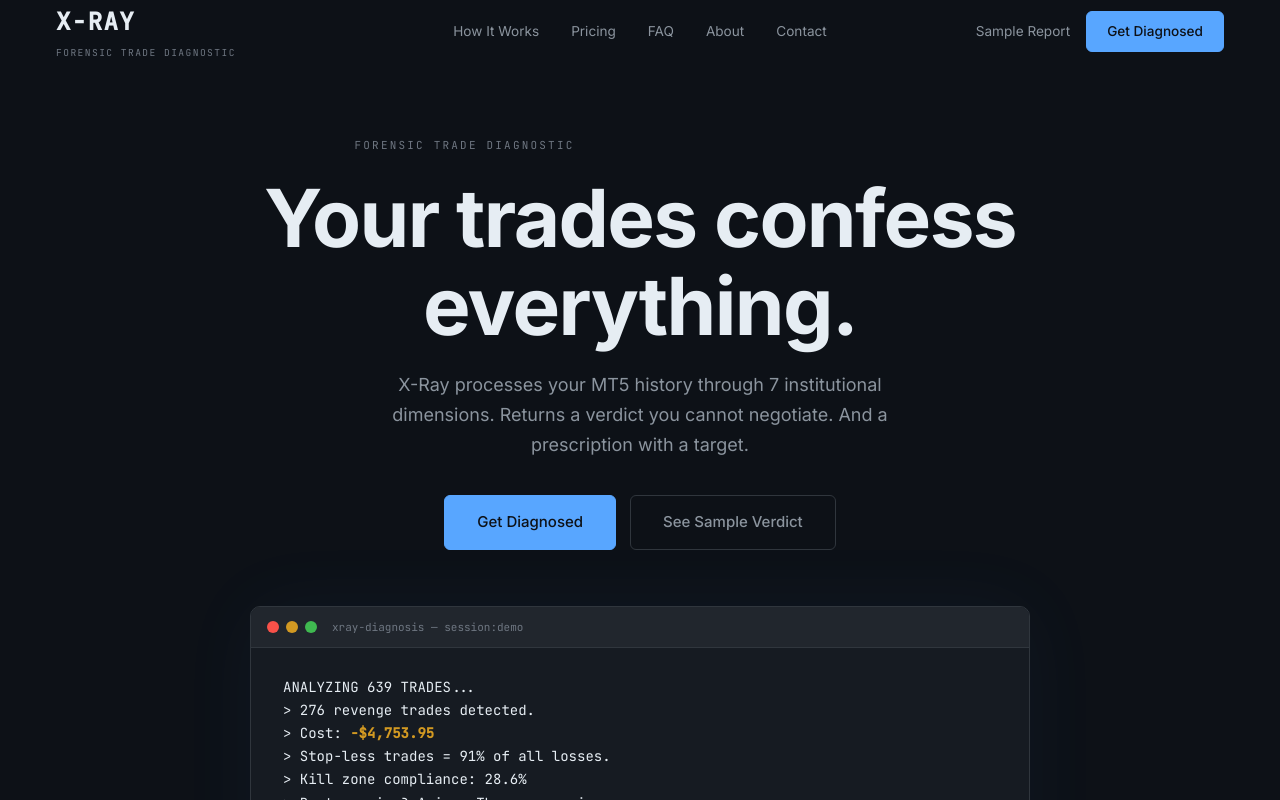
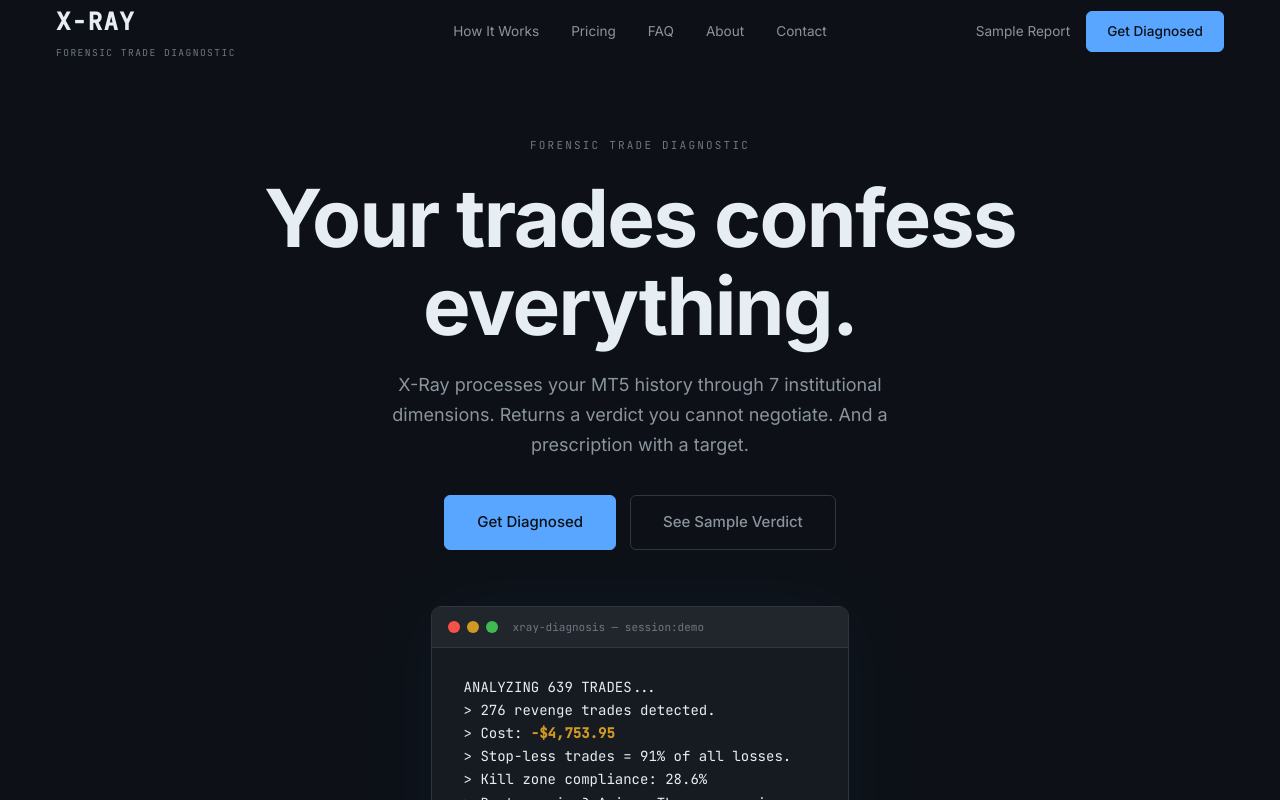
Before and after one commit to khtbt91-ctrl/xray-forensic, a Next.js app: page / in a window 1280 px wide. Shown: the top 800 px of the page. Built offline with nearby package versions, Linux system fonts and the light colour scheme.

Commit message:
fix: center hero eyebrow and content, center footer brand description

```diff
--- a/app/components/HeroSection.tsx
+++ b/app/components/HeroSection.tsx
@@ -47,7 +47,7 @@ export default function HeroSection() {
   }, []);
 
   return (
-    <section className="hero-section" style={{ maxWidth: 860, margin: "0 auto", padding: "calc(64px + 72px) 40px 100px", textAlign: "center" }}>
+    <section className="hero-section" style={{ maxWidth: 860, margin: "0 auto", padding: "calc(64px + 72px) 40px 100px", textAlign: "center", display: "flex", flexDirection: "column", alignItems: "center", width: "100%" }}>
       <p
         style={{
           fontFamily: MONO,
@@ -56,6 +56,9 @@ export default function HeroSection() {
           textTransform: "uppercase",
           color: "var(--text-muted)",
           marginBottom: 20,
+          textAlign: "center",
+          width: "100%",
+          display: "block",
         }}
       >
         FORENSIC TRADE DIAGNOSTIC
--- a/app/page.tsx
+++ b/app/page.tsx
@@ -87,6 +87,8 @@ export default function LandingPage() {
                   color: "var(--text-muted)",
                   lineHeight: 1.6,
                   margin: 0,
+                  textAlign: "center",
+                  width: "100%",
                 }}
               >
                 Built on 15 years of institutional trading.
```
